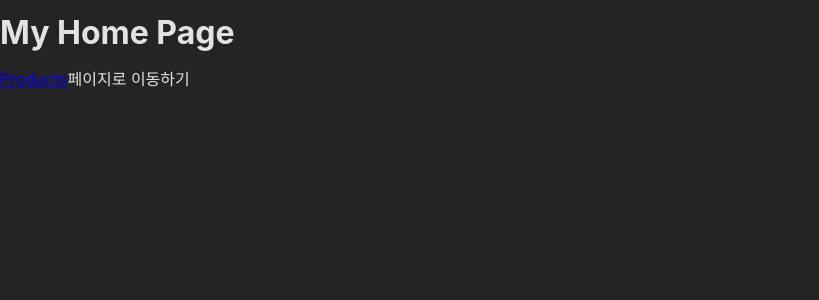
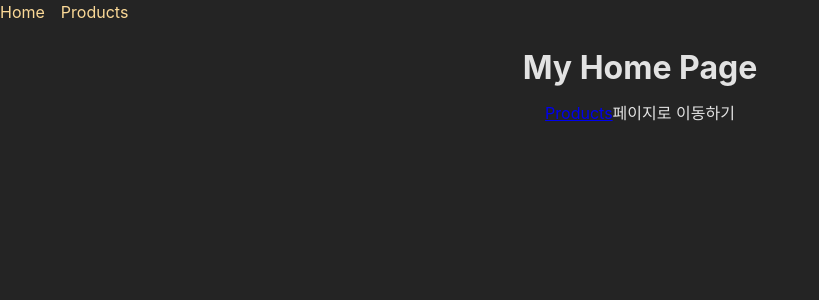
Before and after one commit to chanhee7/react-study202406, a React (Create React App) app: page / in a window 1280 px wide. Shown: the top 300 px of the page, without its empty margins (0-819 px from the left). Built offline with nearby package versions, Linux system fonts and the light colour scheme.

Commit message:
# 중첩 라우터

```diff
--- a/src/App.js
+++ b/src/App.js
@@ -2,18 +2,26 @@ import React from "react";
 import Home from "./components/RouteExample/pages/Home";
 import Products from "./components/RouteExample/pages/Products";
 import { createBrowserRouter, RouterProvider } from "react-router-dom";
+import RootLayout from "./components/RouteExample/layout/RootLayout";
+import ErrorPage from "./components/RouteExample/pages/ErrorPage";
 
 // 라우터 설정
 const router = createBrowserRouter([
-  { path: '/', element: <Home /> },
-  { path: '/products', element: <Products /> }
+
+  {
+    path: "/",
+    element: <RootLayout />,
+    errorElement: <ErrorPage />,
+    children: [
+      { path: "/", element: <Home /> },
+      { path: "/products", element: <Products /> },
+    ],
+  },
+
 ]);
 
 const App = () => {
-
-  return (
-    <RouterProvider router={router} />
-  );
+  return <RouterProvider router={router} />;
 };
 
 export default App;
--- /dev/null
+++ b/src/components/RouteExample/layout/MainNavigation.js
@@ -0,0 +1,22 @@
+import React from 'react';
+import { Link } from 'react-router-dom';
+import styles from './MainNavigation.module.scss';
+
+const MainNavigation = ()=> {
+  return (
+    <hearder className={styles.hearder}>
+      <nav>
+        <ul className={styles.list}>
+          <li>
+            <Link to='/'>Home</Link>
+          </li>
+          <li>
+            <Link to='/products'>Products</Link>
+          </li>
+        </ul>
+      </nav>
+    </hearder>
+  )
+}
+
+export default MainNavigation
--- /dev/null
+++ b/src/components/RouteExample/layout/MainNavigation.module.scss
@@ -0,0 +1,17 @@
+.header {
+  max-width: 60rem;
+  margin: auto;
+  padding: 2rem;
+  display: flex;
+  justify-content: center;
+}
+
+.list {
+  display: flex;
+  gap: 1rem;
+
+  a {
+    text-decoration: none;
+    color: var(--color-primary-400);
+  }
+}
--- /dev/null
+++ b/src/components/RouteExample/layout/RootLayout.js
@@ -0,0 +1,17 @@
+import React from "react";
+import MainNavigation from "./MainNavigation";
+import { Outlet } from "react-router-dom";
+
+const RootLayout = () => {
+  return (
+    <>
+      <MainNavigation />
+      {/* RootLayout의 children들이 Outlet으로 렌더링됨 */}
+      <main>
+      <Outlet />
+      </main>
+    </>
+  );
+};
+
+export default RootLayout;
--- a/src/index.css
+++ b/src/index.css
@@ -48,3 +48,8 @@ ul {
   margin: 0;
   padding: 0;
 }
+
+main {
+  margin: 2rem auto;
+  text-align: center;
+}
```
